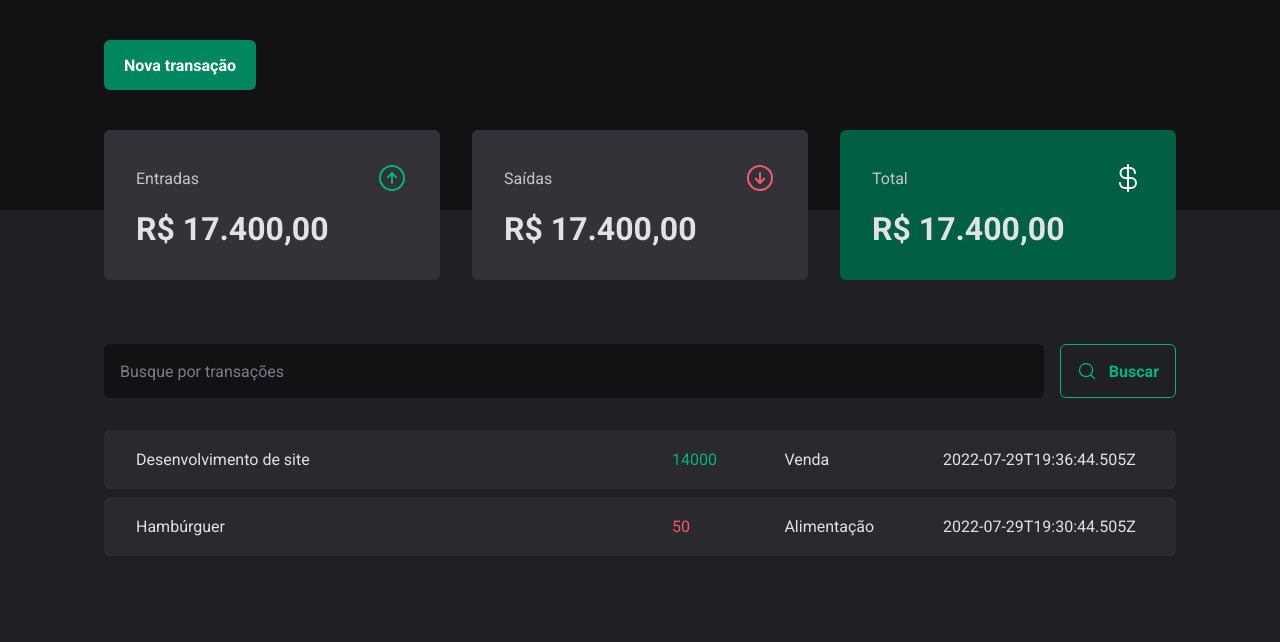
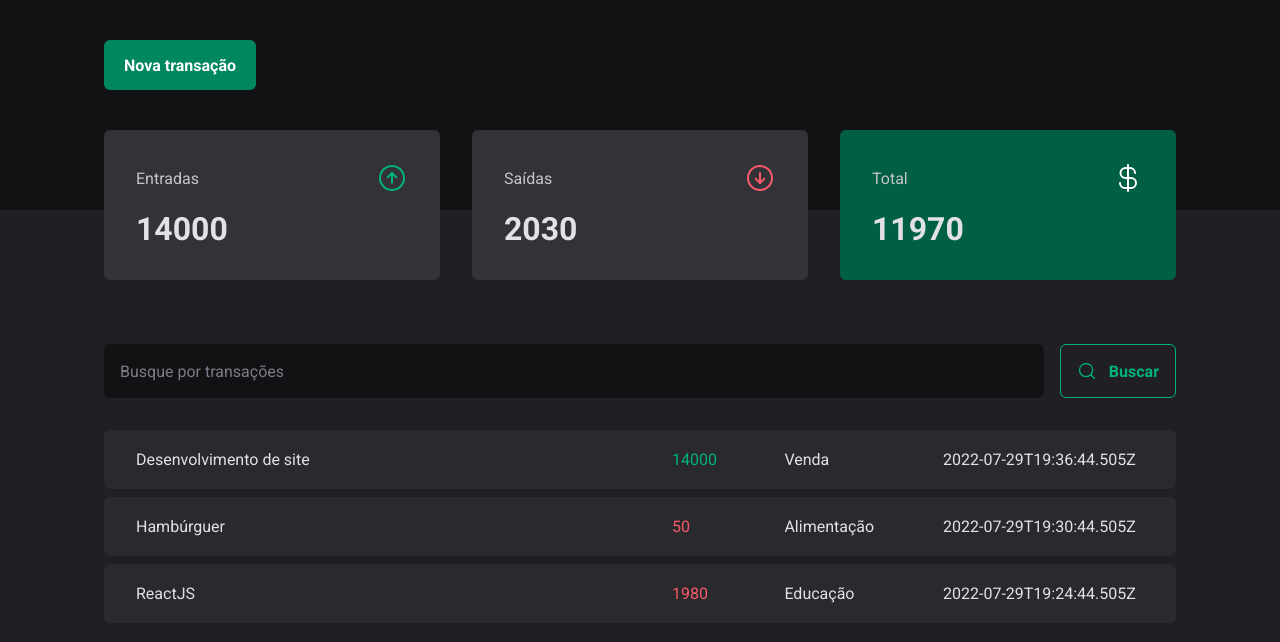
Before and after one commit to lidianerfaria/dt-money, a React (Vite) app: page / in a window 1280 px wide. Shown: the top 642 px of the page. Built offline with nearby package versions, Linux system fonts and the light colour scheme; data requests are answered from the project's data file.

Commit message:
calculates transaction summary

```diff
--- a/package.json
+++ b/package.json
@@ -5,7 +5,7 @@
   "type": "module",
   "scripts": {
     "dev": "vite",
-    "dev:server": "json-server server.json -p 3333 -w -d 500",
+    "dev:server": "json-server server.json -p 3333 -w",
     "build": "tsc && vite build",
     "lint": "eslint . --ext ts,tsx --report-unused-disable-directives --max-warnings 0",
     "preview": "vite preview"
--- a/server.json
+++ b/server.json
@@ -15,6 +15,14 @@
       "category": "Alimentação",
       "price": 50,
       "createdAt": "2022-07-29T19:30:44.505Z"
+    },
+    {
+      "id": 3,
+      "description": "ReactJS",
+      "type": "outcome",
+      "category": "Educação",
+      "price": 1980,
+      "createdAt": "2022-07-29T19:24:44.505Z"
     }
   ]
 }
--- a/src/components/Summary/index.tsx
+++ b/src/components/Summary/index.tsx
@@ -1,11 +1,30 @@
 import { ArrowCircleDown, ArrowCircleUp, CurrencyDollar } from 'phosphor-react';
+import { useContext } from 'react';
+
 import { SummaryCard, SummaryContainer } from './styles';
-import { useContext } from 'react';
 import { TransactionsContext } from '../../context/TransactionsContext';
 
-export const Summary = () => {
-  const {transactionsData} = useContext(TransactionsContext);
-  console.log(transactionsData);
+export function Summary() {
+  const { transactionsData } = useContext(TransactionsContext);
+
+  const summary = transactionsData.reduce(
+    (acc, transaction) => {
+      if (transaction.type === 'income') {
+        acc.income += transaction.price;
+        acc.total += transaction.price;
+      } else {
+        acc.outcome += transaction.price;
+        acc.total -= transaction.price;
+      }
+
+      return acc;
+    },
+    {
+      income: 0,
+      outcome: 0,
+      total: 0,
+    }
+  );
 
   return (
     <SummaryContainer>
@@ -15,7 +34,7 @@
           <ArrowCircleUp size={32} color='#00b37e' />
         </header>
 
-        <strong>R$ 17.400,00</strong>
+        <strong>{summary.income}</strong>
       </SummaryCard>
 
       <SummaryCard>
@@ -24,7 +43,7 @@
           <ArrowCircleDown size={32} color='#f75a68' />
         </header>
 
-        <strong>R$ 17.400,00</strong>
+        <strong>{summary.outcome}</strong>
       </SummaryCard>
 
       <SummaryCard variant='green'>
@@ -33,8 +52,8 @@
           <CurrencyDollar size={32} color='#fff' />
         </header>
 
-        <strong>R$ 17.400,00</strong>
+        <strong>{summary.total}</strong>
       </SummaryCard>
     </SummaryContainer>
   );
-};
+}
```
